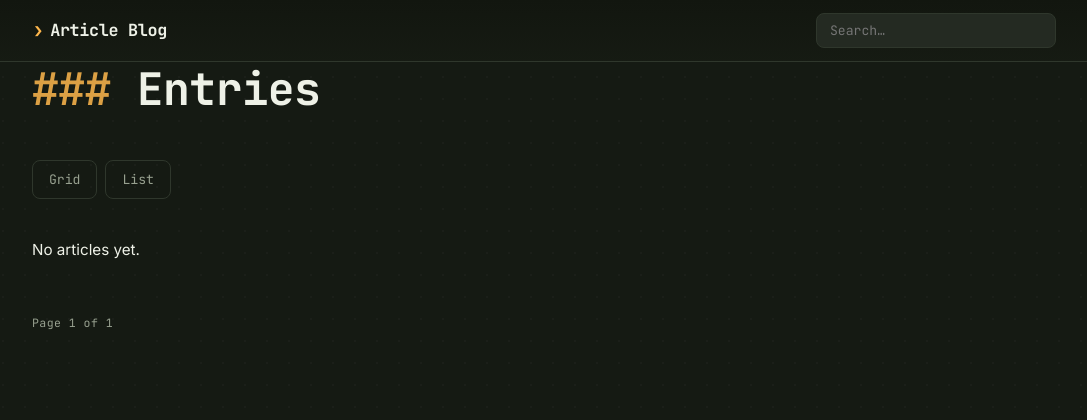
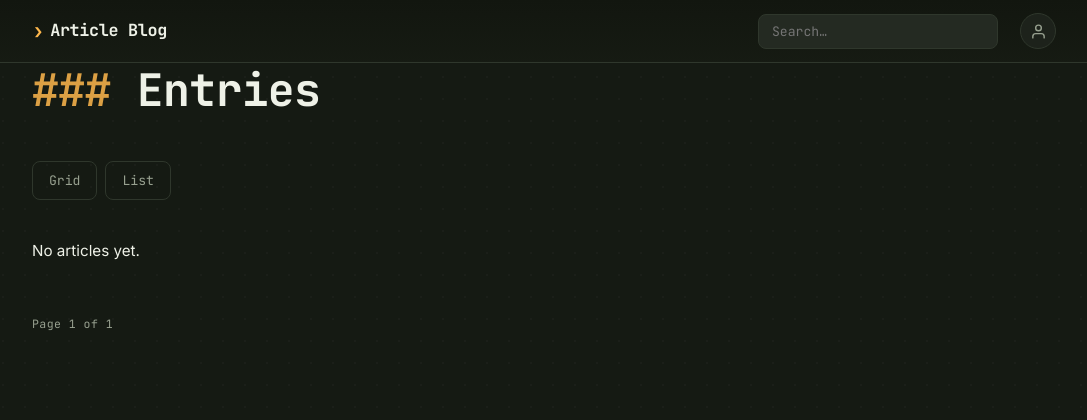
Before and after one commit to 1998x-stack/article_blog, a Flask app: page / in a window 1280 px wide. Shown: the top 420 px of the page, without its empty margins (96-1183 px from the left). Run offline with Flask 3, Linux system fonts and the light colour scheme; data that the repository does not hold is empty.

Commit message:
feat: add account/login icon to top-right header (shared partial)

```diff
--- a/static/css/style.css
+++ b/static/css/style.css
@@ -140,6 +140,20 @@ a:hover { text-decoration: underline; text-underline-offset: 3px; }
 .search-form input:focus { border-color: var(--accent); outline: none; }
 .site-header nav a { font-family: var(--mono); font-size: var(--fs-xs); color: var(--muted); letter-spacing: .02em; }
 .site-header nav a:hover { color: var(--accent); text-decoration: none; }
+
+/* account icon (top-right) */
+.header-actions { display: flex; align-items: center; gap: 10px; }
+.icon-link {
+  display: inline-flex; align-items: center; justify-content: center;
+  width: 36px; height: 36px;
+  border: 1px solid var(--line);
+  border-radius: 50%;
+  color: var(--muted);
+  background: var(--panel);
+  transition: color .16s var(--ease), border-color .16s var(--ease), background .16s var(--ease);
+}
+.icon-link:hover { color: var(--accent); border-color: var(--accent); background: var(--panel-2); text-decoration: none; }
+.icon-link svg { width: 17px; height: 17px; }
 
 /* ---------- Main ---------- */
 main { flex: 1; margin-top: 34px; margin-bottom: 70px; }
--- /dev/null
+++ b/templates/_header.html
@@ -0,0 +1,39 @@
+<!-- Shared site header: logo, search, and account icon (top-right) -->
+<header class="site-header">
+  <div class="container header-inner">
+    <a class="logo" href="{{ url_for('public.index') }}">Article Blog</a>
+    <form class="search-form" method="get" action="{{ url_for('public.search') }}" role="search">
+      <input type="search" name="q" value="{{ q or '' }}" placeholder="Search…" aria-label="Search">
+    </form>
+
+    <nav class="header-actions" aria-label="Account">
+      {% if is_admin() %}
+        <a class="icon-link" href="{{ url_for('admin.dashboard') }}" title="Admin" aria-label="Admin">
+          <svg viewBox="0 0 24 24" fill="none" stroke="currentColor" stroke-width="2"
+               stroke-linecap="round" stroke-linejoin="round" aria-hidden="true">
+            <rect x="3" y="3" width="7" height="7" rx="1"></rect>
+            <rect x="14" y="3" width="7" height="7" rx="1"></rect>
+            <rect x="14" y="14" width="7" height="7" rx="1"></rect>
+            <rect x="3" y="14" width="7" height="7" rx="1"></rect>
+          </svg>
+        </a>
+        <a class="icon-link" href="{{ url_for('auth.logout') }}" title="Log out" aria-label="Log out">
+          <svg viewBox="0 0 24 24" fill="none" stroke="currentColor" stroke-width="2"
+               stroke-linecap="round" stroke-linejoin="round" aria-hidden="true">
+            <path d="M9 21H5a2 2 0 0 1-2-2V5a2 2 0 0 1 2-2h4"></path>
+            <polyline points="16 17 21 12 16 7"></polyline>
+            <line x1="21" y1="12" x2="9" y2="12"></line>
+          </svg>
+        </a>
+      {% else %}
+        <a class="icon-link" href="{{ url_for('auth.login') }}" title="Log in" aria-label="Log in">
+          <svg viewBox="0 0 24 24" fill="none" stroke="currentColor" stroke-width="2"
+               stroke-linecap="round" stroke-linejoin="round" aria-hidden="true">
+            <path d="M20 21v-2a4 4 0 0 0-4-4H8a4 4 0 0 0-4 4v2"></path>
+            <circle cx="12" cy="7" r="4"></circle>
+          </svg>
+        </a>
+      {% endif %}
+    </nav>
+  </div>
+</header>
--- a/templates/article.html
+++ b/templates/article.html
@@ -1,11 +1,7 @@
 {% extends "base.html" %}
 {% block title %}{{ article['title'] }}{% endblock %}
 {% block content %}
-  <header class="site-header">
-    <div class="container header-inner">
-      <a class="logo" href="{{ url_for('public.index') }}">Article Blog</a>
-    </div>
-  </header>
+  {% include "_header.html" %}
 
   <main class="container">
     <article class="article-detail">
--- a/templates/index.html
+++ b/templates/index.html
@@ -1,15 +1,7 @@
 {% extends "base.html" %}
 {% block title %}Article Blog{% endblock %}
 {% block content %}
-  <header class="site-header">
-    <div class="container header-inner">
-      <a class="logo" href="{{ url_for('public.index') }}">Article Blog</a>
-      <form class="search-form" method="get" action="{{ url_for('public.search') }}">
-        <input type="search" name="q" placeholder="Search…" aria-label="Search">
-      </form>
-      {% if is_admin() %}<a href="{{ url_for('admin.dashboard') }}">Admin</a>{% endif %}
-    </div>
-  </header>
+  {% include "_header.html" %}
 
   <main class="container">
     {% if page == 1 %}
--- a/templates/search.html
+++ b/templates/search.html
@@ -1,9 +1,7 @@
 {% extends "base.html" %}
 {% block title %}Search{% endblock %}
 {% block content %}
-  <header class="site-header"><div class="container header-inner">
-    <a class="logo" href="{{ url_for('public.index') }}">Article Blog</a>
-  </div></header>
+  {% include "_header.html" %}
   <main class="container">
     <h1>Search</h1>
     <form class="search-form" method="get" action="{{ url_for('public.search') }}">
--- a/templates/tag.html
+++ b/templates/tag.html
@@ -1,9 +1,7 @@
 {% extends "base.html" %}
 {% block title %}Tag: {{ tag }}{% endblock %}
 {% block content %}
-  <header class="site-header"><div class="container header-inner">
-    <a class="logo" href="{{ url_for('public.index') }}">Article Blog</a>
-  </div></header>
+  {% include "_header.html" %}
   <main class="container">
     <h1>Tag: {{ tag }}</h1>
     <div class="article-container grid">
```
